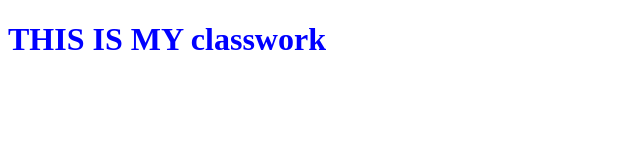
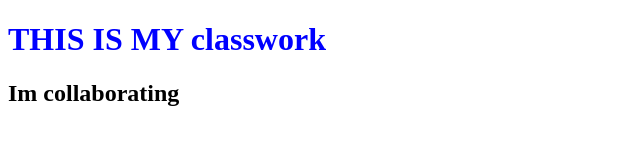
Before and after one commit to Akorem/classwork, a plain HTML site: page index.html in a window 1280 px wide. Shown: the whole page, without its empty margins (0-640 px from the left). Drawn offline with Linux system fonts and the light colour scheme.

Commit message:
added h2 tag

```diff
--- a/index.html
+++ b/index.html
@@ -9,6 +9,6 @@
 </head>
 <body>
     <h1>THIS IS MY classwork</h1>
-
+    <h2>Im collaborating</h2>
 </body>
 </html>
```
